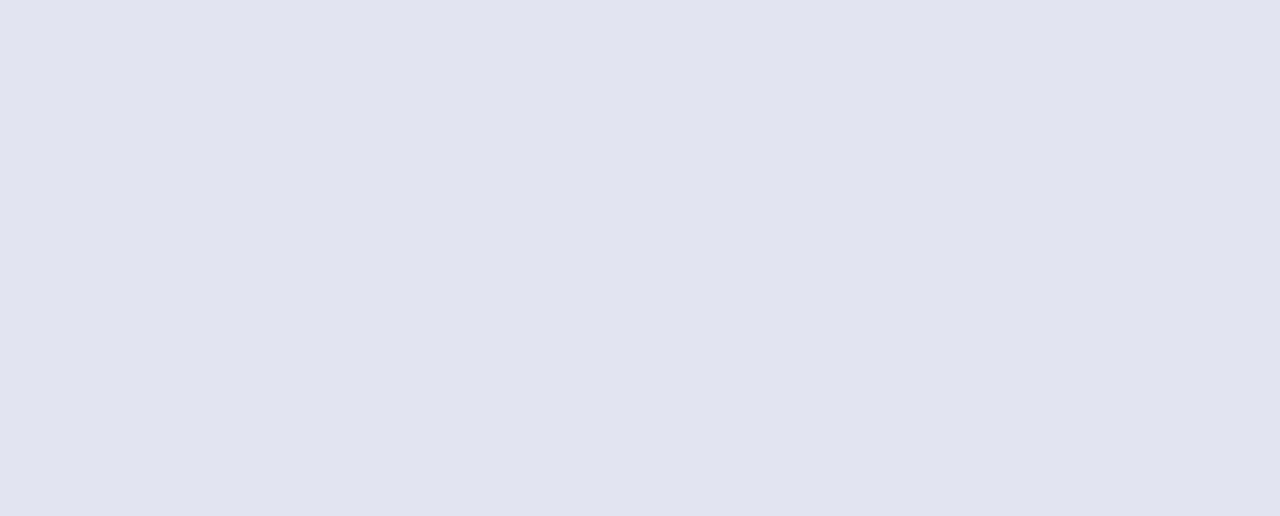
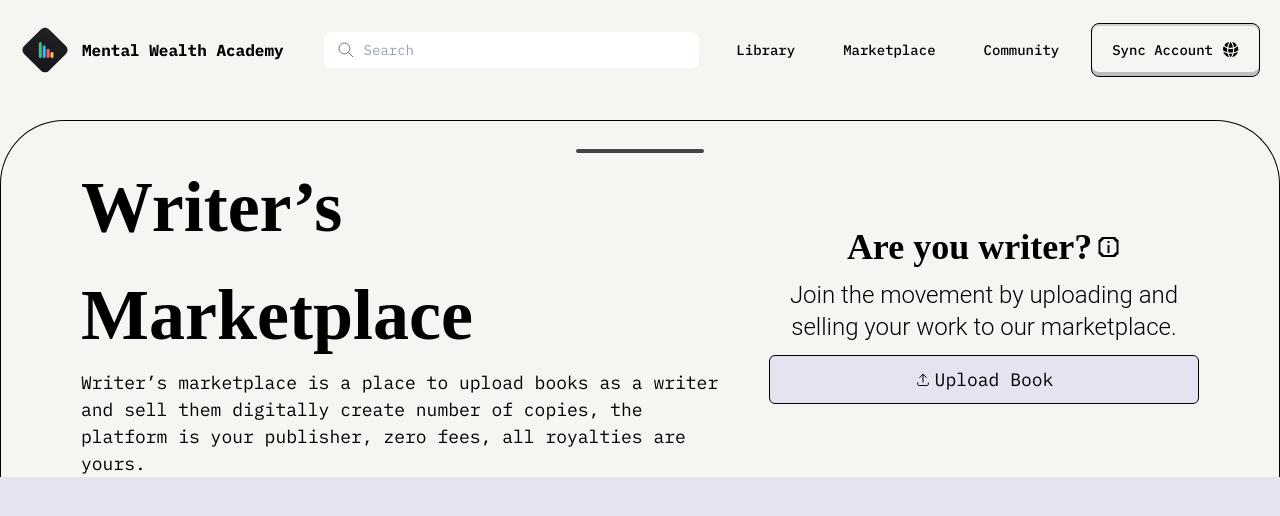
Before and after one commit to jhinnbay/mwa-website, a React (Create React App) app: page /marketplace in a window 1280 px wide. Before the commit this address had no page. Shown: the top 516 px of the page. Built offline with nearby package versions, Linux system fonts and the light colour scheme.

Commit message:
hero section

```diff
--- a/src/App.js
+++ b/src/App.js
@@ -5,6 +5,7 @@ import Whitepaper from "./Whitepaper/Whitepaper";
 import AppComponent from "./CommonComponents/AppComponent";
 import Library from "./Library/Library";
 import OldHome from "./Old_Home/Old_Home";
+import Marketplace from "./MarketPlace/Marketplace";
 
 export default function App() {
   return (
@@ -43,6 +44,14 @@ export default function App() {
               </AppComponent>
             }
           />
+          <Route
+            path="/marketplace"
+            element={
+              <AppComponent>
+                <Marketplace />
+              </AppComponent>
+            }
+          />
         </Routes>
       </div>
     </>
--- a/src/CommonComponents/Navbar.jsx
+++ b/src/CommonComponents/Navbar.jsx
@@ -32,7 +32,7 @@ const Navbar = () => {
               <Link to="/library">Library</Link>
             </li>
             <li className="py-2.5 px-4">
-              <Link to="#">Marketplace</Link>
+              <Link to="/marketplace">Marketplace</Link>
             </li>
             <li className="py-2.5 px-4">
               <Link to="#">Community</Link>
--- a/src/Home/Components/CommunitySection.jsx
+++ b/src/Home/Components/CommunitySection.jsx
@@ -8,7 +8,7 @@ const CommunitySection = () => {
       <h2 className="eb-garamond text-5xl font-bold my-10">Community Activities</h2>
       <div className="">
         <DAOCard />
-        {/* <img src="/images/Community-BG.png" alt="" /> */}
+
       </div>
     </div>
     </>
--- /dev/null
+++ b/src/MarketPlace/Components/HeroSection.jsx
@@ -0,0 +1,52 @@
+import React, { useState } from "react";
+import { HintIcon, UploadIcon } from "./svg";
+import EventModal from "../../Library/Components/EventModal";
+
+const HeroSection = () => {
+
+    const [isFileOpen, setIsFileOpen] = useState(false);
+
+    const handleFileModalCLose = () => {
+      setIsFileOpen(false);
+    };
+
+  return (
+    <>
+      <div className="mt-5 border-t border-x border-black rounded-t-[64px]">
+        <div className="w-32 h-1 bg-[#454545] mx-auto mt-7 rounded-xl" />
+        <div className="mx-20 flex justify-between items-center">
+          <div className="max-w-[650px]">
+            <h2 className="eb-garamond text-[72px] font-bold">
+              Writer’s Marketplace
+            </h2>
+            <p>
+              Writer’s marketplace is a place to upload books as a writer and
+              sell them digitally create number of copies, the platform is your
+              publisher, zero fees, all royalties are yours.
+            </p>
+          </div>
+          <div className="max-w-[430px] text-center">
+            <h2 className="eb-garamond text-4xl font-semibold flex justify-center items-baseline gap-1">
+              Are you writer?{HintIcon}
+            </h2>
+            <p className="mt-3 roboto text-2xl font-light">
+              Join the movement by uploading and selling your work to our
+              marketplace.
+            </p>
+            <button
+              onClick={() => setIsFileOpen(true)}
+              className="mt-3 w-full border border-black bg-[#E4E4F0] flex justify-center items-center gap-1 p-2.5 rounded-md"
+            >
+              {UploadIcon}Upload Book
+            </button>
+          </div>
+        </div>
+      </div>
+      {isFileOpen && (
+        <EventModal isOpen={isFileOpen} setIsOpen={handleFileModalCLose} />
+      )}
+    </>
+  );
+};
+
+export default HeroSection;
--- /dev/null
+++ b/src/MarketPlace/Components/svg.js
@@ -0,0 +1,57 @@
+export const UploadIcon = (
+  <svg
+    width="16"
+    height="17"
+    viewBox="0 0 16 17"
+    fill="none"
+    xmlns="http://www.w3.org/2000/svg"
+  >
+    <g clip-path="url(#clip0_2069_4638)">
+      <path
+        d="M2.66675 11.8333V13.1667C2.66675 13.5203 2.80722 13.8594 3.05727 14.1095C3.30732 14.3595 3.64646 14.5 4.00008 14.5H12.0001C12.3537 14.5 12.6928 14.3595 12.9429 14.1095C13.1929 13.8594 13.3334 13.5203 13.3334 13.1667V11.8333"
+        stroke="black"
+        stroke-linecap="round"
+        stroke-linejoin="round"
+      />
+      <path
+        d="M4.66675 6.49999L8.00008 3.16666L11.3334 6.49999"
+        stroke="black"
+        stroke-linecap="round"
+        stroke-linejoin="round"
+      />
+      <path
+        d="M8 3.16666V11.1667"
+        stroke="black"
+        stroke-linecap="round"
+        stroke-linejoin="round"
+      />
+    </g>
+    <defs>
+      <clipPath id="clip0_2069_4638">
+        <rect
+          width="16"
+          height="16"
+          fill="white"
+          transform="translate(0 0.5)"
+        />
+      </clipPath>
+    </defs>
+  </svg>
+);
+
+export const HintIcon = (
+  <svg
+    width="25"
+    height="24"
+    viewBox="0 0 25 24"
+    fill="none"
+    xmlns="http://www.w3.org/2000/svg"
+  >
+    <path
+      fill-rule="evenodd"
+      clip-rule="evenodd"
+      d="M21.5 4V5H22.5V19H21.5V20H20.5V21H19.5V22H5.5V21H4.5V20H3.5V19H2.5V5H3.5V4H4.5V3H5.5V2H19.5V3H20.5V4H21.5ZM19.5 17H20.5V7H19.5V6H18.5V5H17.5V4H7.5V5H6.5V6H5.5V7H4.5V17H5.5V18H6.5V19H7.5V20H17.5V19H18.5V18H19.5V17ZM13.5 6H11.5V8H13.5V6ZM13.5 10H11.5V18H13.5V10Z"
+      fill="black"
+    />
+  </svg>
+);
--- a/src/MarketPlace/Marketplace.jsx
+++ b/src/MarketPlace/Marketplace.jsx
@@ -1,13 +1,15 @@
-import React from 'react'
+import React from "react";
+import HeroSection from "./Components/HeroSection";
+
 
 const Marketplace = () => {
+
+
   return (
     <>
-        <div>
+      <HeroSection />
+    </>
+  );
+};
 
-        </div>
-    </>
-  )
-}
-
-export default Marketplace
+export default Marketplace;
```
